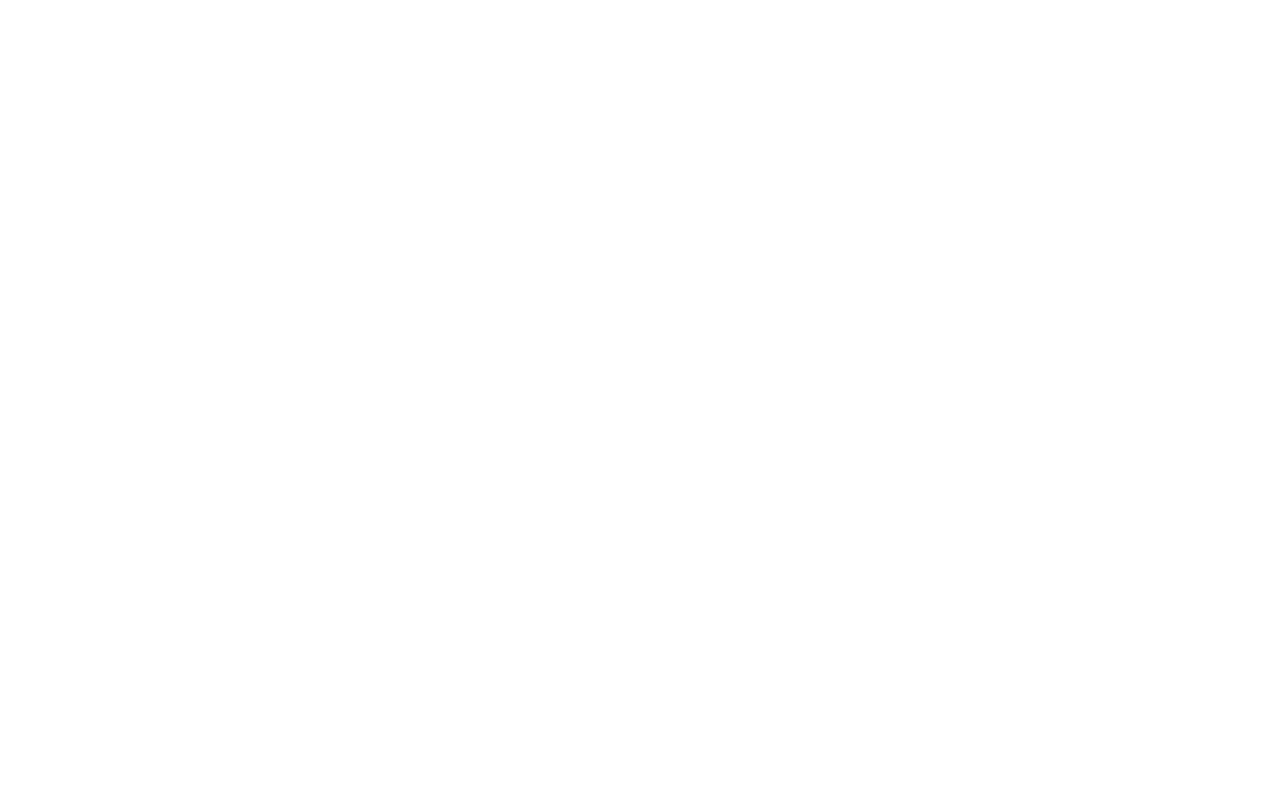
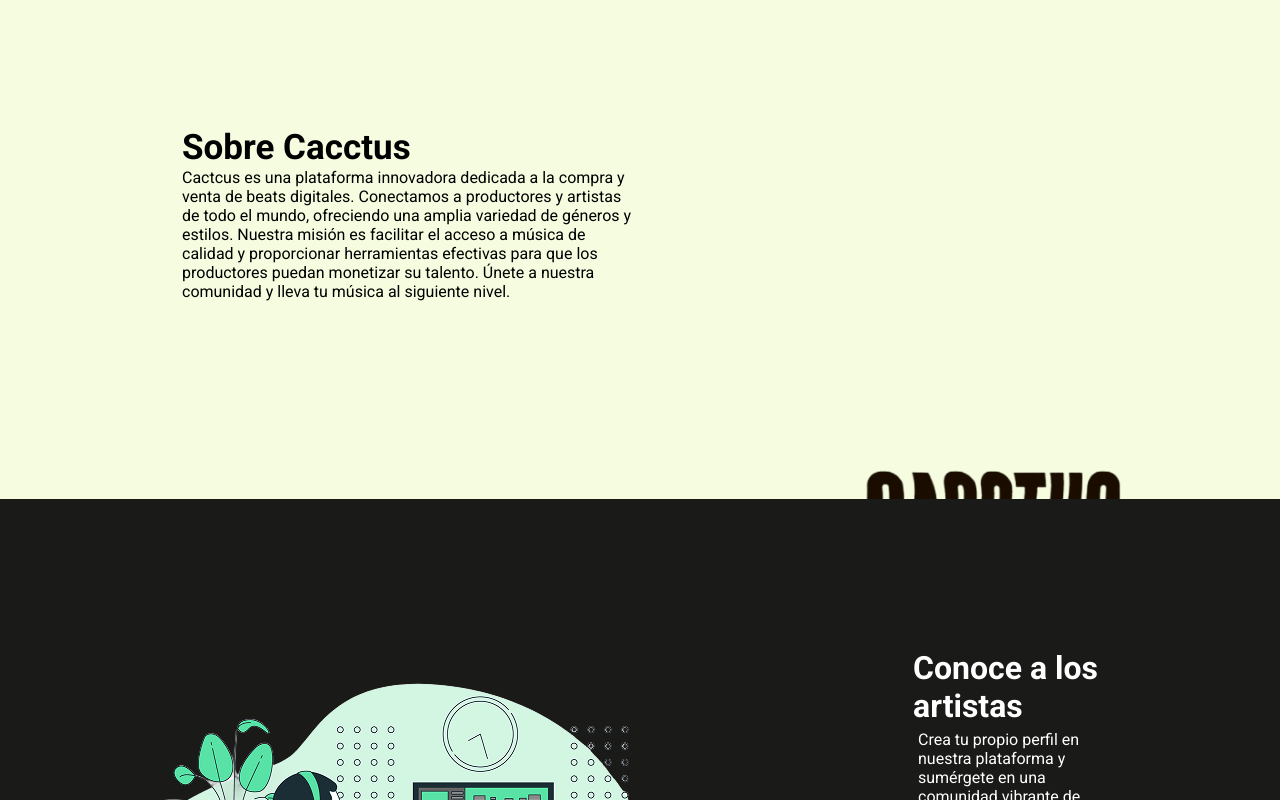
Before and after one commit to ValentinBaldini/CACCTUS, a React (Vite) app in the folder client/CacctusFrontend/: page / in a window 1280 px wide. Shown: the part 2820-3620 px from the top of the page. Before the commit the page ends 2736 px from the top, so only its background shows below. Built offline with nearby package versions, Linux system fonts and the light colour scheme.

Commit message:
06/06 1:00PM creacion de parallax para la seccion SOBRE CACCTUS

```diff
--- a/client/CacctusFrontend/src/Components/Home/Home.jsx
+++ b/client/CacctusFrontend/src/Components/Home/Home.jsx
@@ -3,6 +3,7 @@
 import Navbar from "../Navbar/Navbar";
 import Popular from "./Popular/Popular";
 import Meet from "./meetTheArtist/Meet";
+import About from "./aboutCacctus/About";
 
 const Home = () => {
   return (
@@ -12,6 +13,9 @@
       <Search />
       <Popular/>
       <Meet />
+      <About />
+      <Meet />
+
     </>
   );
 };
--- /dev/null
+++ b/client/CacctusFrontend/src/Components/Home/aboutCacctus/About.jsx
@@ -0,0 +1,41 @@
+import React, { useRef } from 'react'
+import "./about.css";
+import { useEffect } from 'react';
+
+import imageParallax from "../../../assets/cacctus-parallax.png"
+
+const About = () => {
+    const  imgRef = useRef();
+
+    useEffect(() => {
+        const handleScroll = () => {
+            const scroll = window.scrollY;
+            if(imgRef.current) {
+                imgRef.current.style.transform = `translateY(${scroll * -0.3}px)`;
+            }
+        };
+
+        window.addEventListener("scroll", handleScroll);
+        return () => window.removeEventListener("scroll", handleScroll);
+
+    }, []);
+
+
+    return (
+        <div className='about-container'>
+            <div className="about">
+                <div className="about-info">
+                    <h2>Sobre Cacctus</h2>
+                    <p>Cactcus es una plataforma innovadora dedicada a la compra y venta de beats digitales. Conectamos a productores y artistas de todo el mundo, ofreciendo una amplia variedad de géneros y estilos. Nuestra misión es facilitar el acceso a música de calidad y proporcionar herramientas efectivas para que los productores puedan monetizar su talento. Únete a nuestra comunidad y lleva tu música al siguiente nivel.</p>
+                </div>
+
+                <div className="about-parallax">
+                    <img ref={imgRef} src={imageParallax} alt="" />
+                </div>
+            </div>
+        </div>
+    );
+};
+
+
+export default About;
--- /dev/null
+++ b/client/CacctusFrontend/src/Components/Home/aboutCacctus/about.css
@@ -0,0 +1,51 @@
+.about-container {
+    width: 100%;
+    background-color: #F6FCDF;
+    position: relative;
+    overflow: hidden;
+}
+
+.about {
+    max-width: 1366px;
+    z-index: 2;
+    padding: 2rem 2rem;
+    max-width: 800px;
+}
+
+.about-info{
+    display: flex;
+    flex-direction: column;
+    padding: 150px;
+    text-align: start;
+}
+
+.about-info h2 {
+    font-size: 35px;
+    margin-bottom: 0;
+}
+
+.about-info p {
+    margin-top: 0;
+    width: 450px;
+}
+
+/*PARALLAX*/
+.about-parallax {
+    position: absolute;
+    top: 0;
+    right: 0;
+    width: 40%;
+    height: 200vh;
+    z-index: 0;
+    pointer-events: none;
+}
+
+.about-parallax img{
+    position: relative;
+    width: auto;
+    height: auto;
+    max-height: 150vh;
+    object-fit: contain;
+    transition: transform 0.1s ease-out;
+    padding-top: 450px;
+}
```
Also changed, not shown: client/CacctusFrontend/src/assets/cacctus-parallax.png (added).
